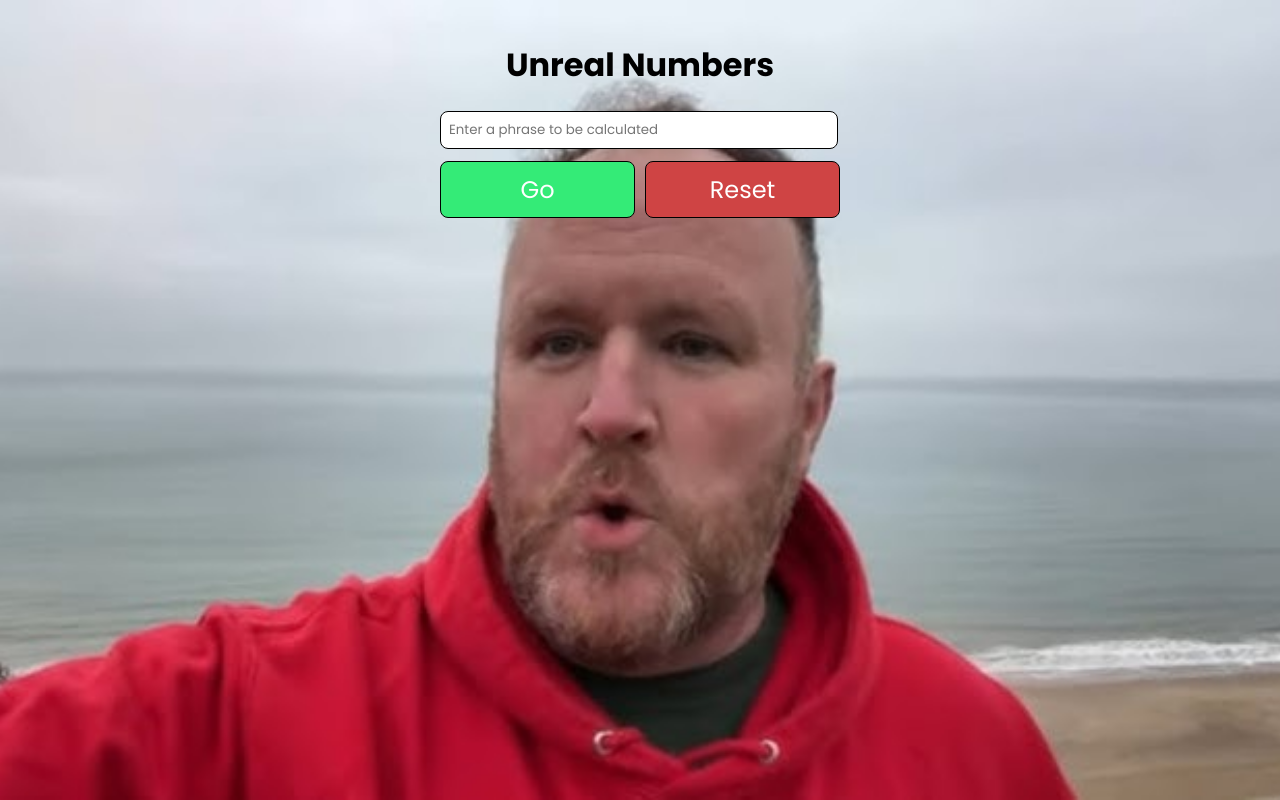
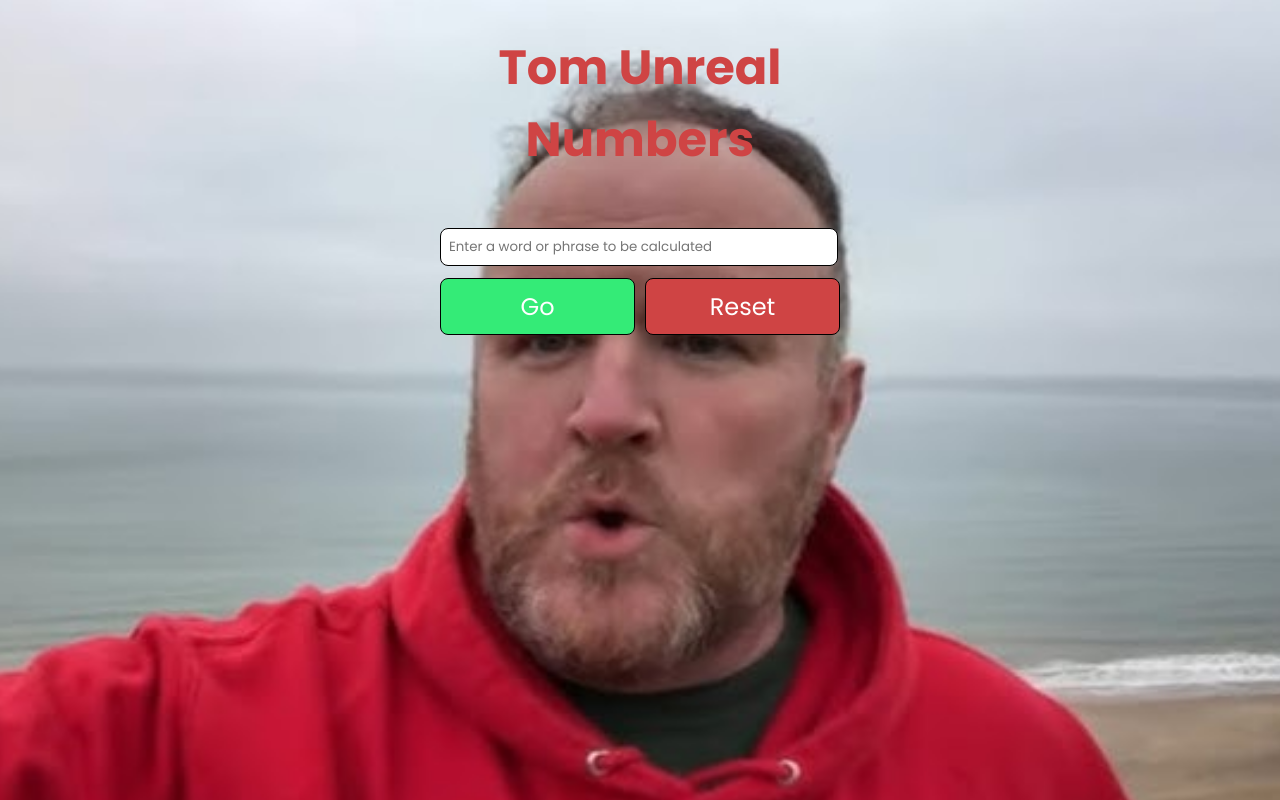
Before and after one commit to dvhzldn/gematria, a React (Create React App) app in the folder frontend/: page / in a window 1280 px wide. Built offline with nearby package versions, Linux system fonts and the light colour scheme.

Commit message:
Minor styling adjustments of background and heading

```diff
--- a/frontend/src/App.js
+++ b/frontend/src/App.js
@@ -114,7 +114,7 @@ const App = () => {
 						const phrase = JSON.parse(line).phrase;
 						const filteredPhrase = phrase
 							.split(" ")
-							.filter((word) => word.length > 2)
+							.filter((word) => word.length > 0)
 							.join(" ");
 						setGeneratedPhrases((prevPhrases) => [
 							...prevPhrases,
@@ -166,7 +166,27 @@ const App = () => {
 				margin: "0 auto",
 			}}
 		>
-			<h1 style={{ textAlign: "center" }}>Unreal Numbers</h1>
+			<h1
+				style={{
+					textAlign: "center",
+					fontSize: "3rem",
+					fontWeight: "bold",
+					color: "#cf4444",
+					animation: "bounce 20s infinite",
+				}}
+			>
+				Tom Unreal Numbers
+			</h1>
+
+			<style>
+				{`
+    @keyframes bounce {
+      0%, 20%, 50%, 80%, 100% { transform: translateY(0); }
+      40% { transform: translateY(-20px); }
+      60% { transform: translateY(-10px); }
+    }
+  `}
+			</style>
 
 			<section>
 				<div>
@@ -175,7 +195,7 @@ const App = () => {
 						type="text"
 						value={phrase}
 						onChange={(e) => setPhrase(e.target.value)}
-						placeholder="Enter a phrase to be calculated"
+						placeholder="Enter a word or phrase to be calculated"
 						style={{
 							fontFamily: "'Poppins', Arial, sans-serif",
 							width: "95%",
@@ -288,6 +308,8 @@ const App = () => {
 								backgroundColor: "rgba(52, 52, 52, 0.3)",
 								border: "1px solid #000000",
 								borderRadius: "8px",
+								marginLeft: "0px",
+								marginRight: "0px",
 							}}
 						>
 							<h5
--- a/frontend/src/index.css
+++ b/frontend/src/index.css
@@ -5,6 +5,7 @@ body {
 	background-size: cover;
 	background-position: center;
 	background-repeat: no-repeat;
+	animation: zoomInBackground 60s ease-in-out infinite;
 	height: 100vh; /* Full viewport height */
 	width: 100vw; /* Full viewport width */
 	overflow: hidden; /* Optional: Hide scrollbars */
@@ -50,3 +51,15 @@ code {
 		transform: scale(1);
 	}
 }
+
+@keyframes zoomInBackground {
+	0% {
+		background-size: 100% 100%;
+	}
+	50% {
+		background-size: 290% 140%;
+	}
+	100% {
+		background-size: 100% 100%;
+	}
+}
```
Also changed, not shown: 1 other file (tests, documents, lock files or other folders).
